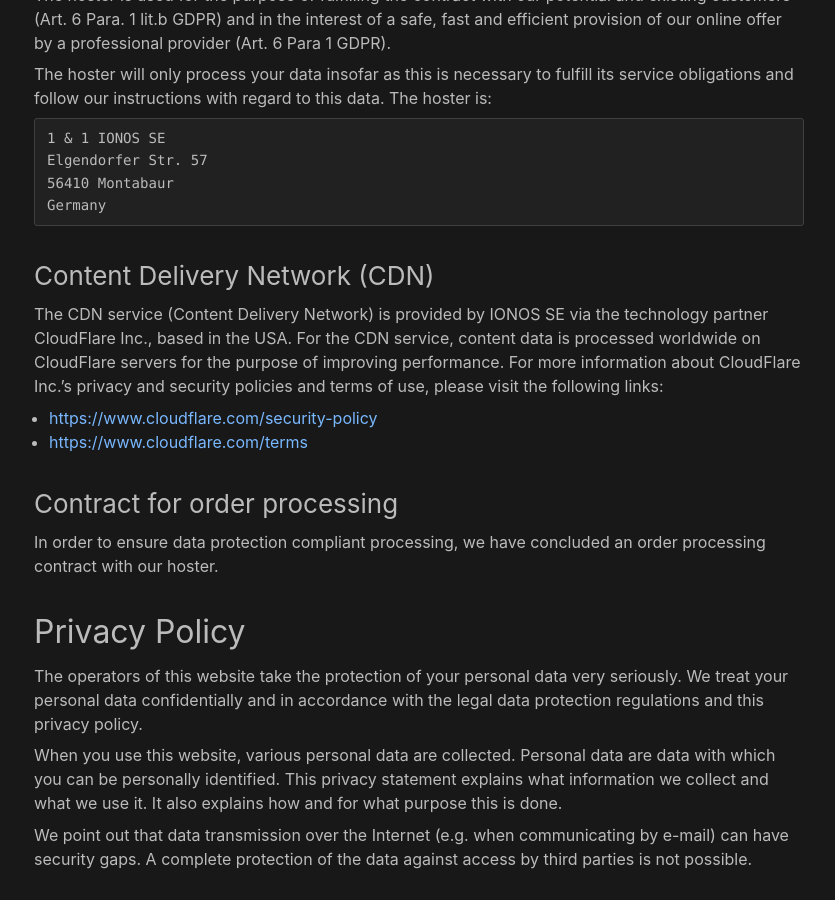
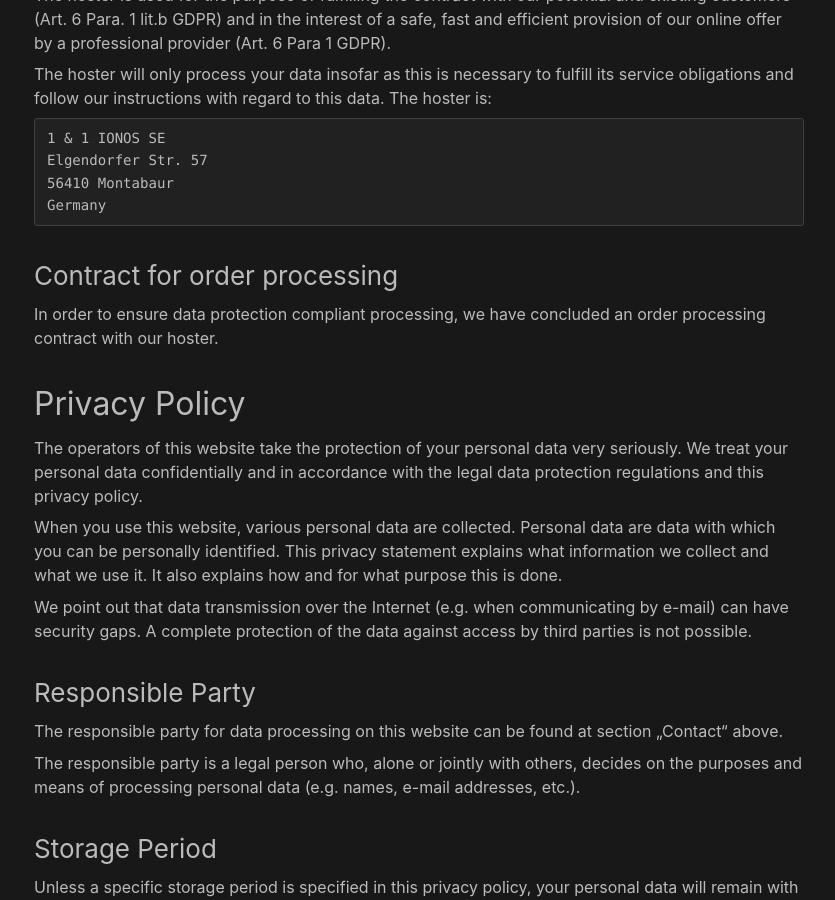
Before and after one commit to daniel1820815/daniel1820815.github.io, a Jekyll site: the page built from privacy.md, in a window 1280 px wide and 900 px high, scrolled down 2668 px. Shown: the whole window, without its empty margins (221-1056 px from the left). Built offline with Jekyll 4.4.1, drawn with Linux system fonts in a browser that asks for light colours.

Commit message:
removed CDN statement

````diff
--- a/privacy.md
+++ b/privacy.md
@@ -84,13 +84,6 @@ Elgendorfer Str. 57
 56410 Montabaur
 Germany
 ```
-
-### Content Delivery Network (CDN)
-
-The CDN service (Content Delivery Network) is provided by IONOS SE via the technology partner CloudFlare Inc., based in the USA. For the CDN service, content data is processed worldwide on CloudFlare servers for the purpose of improving performance. For more information about CloudFlare Inc.'s privacy and security policies and terms of use, please visit the following links:
-
-- <https://www.cloudflare.com/security-policy>
-- <https://www.cloudflare.com/terms>
 
 ### Contract for order processing
 
````
